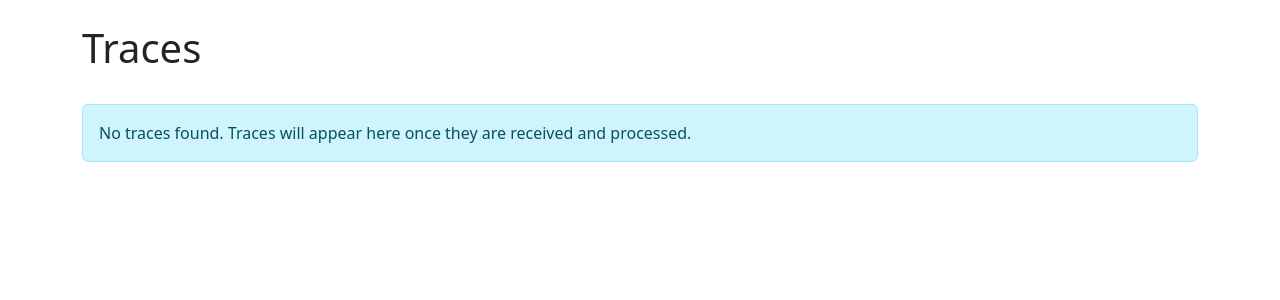
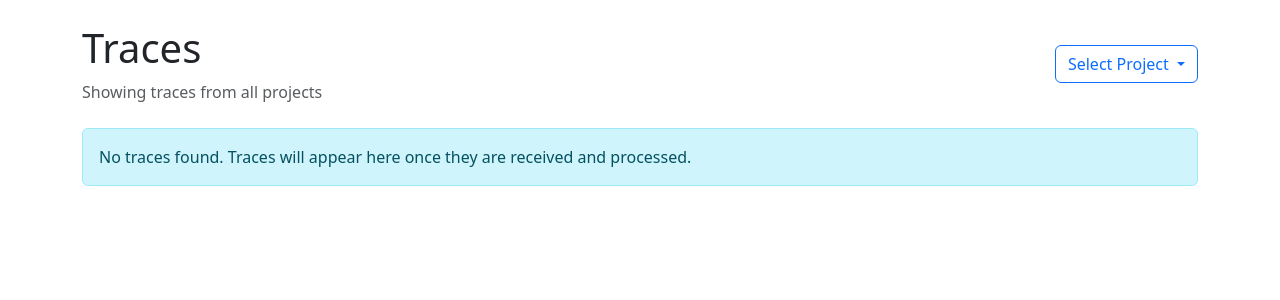
Before and after one commit to noodler-dev/noodler, a Django app: page /traces/ in a window 1280 px wide. Shown: the top 300 px of the page. Run offline with Django 5.2, Linux system fonts and the light colour scheme; a user stored in the database is signed in; tables that the repository leaves empty hold one stand-in row (values such as "Sample post"); data that the repository does not hold is empty; parts of the project's set-up code (start-up, migrations or seed data) failed here and were passed over.

Commit message:
Filter traces by current project from session
- Update trace_list to filter by current_project_id from session
- Show current project in trace list header with option to clear filter
- Add project dropdown selector in trace list
- Add trace_list_clear_filter view to clear project filter
- Update projects:switch to support 'next' redirect parameter
- Hide Project column when filtering by single project
- Update trace_detail to show project context
- Add comprehensive tests for session-based filtering

```diff
--- a/projects/views.py
+++ b/projects/views.py
@@ -257,4 +257,10 @@ def project_switch(request, project_id):
 
     request.session["current_project_id"] = project.id
     messages.success(request, f'Switched to project "{project.name}".')
+
+    # Support redirect to a different page via 'next' parameter
+    next_url = request.POST.get("next")
+    if next_url:
+        return redirect(next_url)
+
     return redirect("projects:detail", project_id=project.id)
--- a/traces/templates/traces/detail.html
+++ b/traces/templates/traces/detail.html
@@ -9,6 +9,9 @@
             <h1>Trace Details</h1>
             <p class="text-muted mb-0">
                 <code>{{ trace.trace_id }}</code> • {{ trace.project.name }}
+                {% if current_project and current_project.id != trace.project.id %}
+                    <span class="badge bg-warning ms-2">Different from current project</span>
+                {% endif %}
             </p>
         </div>
         <a href="{% url 'traces:list' %}" class="btn btn-outline-secondary">Back to Traces</a>
--- a/traces/templates/traces/list.html
+++ b/traces/templates/traces/list.html
@@ -5,7 +5,47 @@
 {% block content %}
 <div class="container mt-4">
     <div class="d-flex justify-content-between align-items-center mb-4">
-        <h1>Traces</h1>
+        <div>
+            <h1>Traces</h1>
+            {% if current_project %}
+                <p class="text-muted mb-0">
+                    Showing traces for <strong>{{ current_project.name }}</strong>
+                    <a href="{% url 'traces:clear_filter' %}" class="ms-2">Show All Projects</a>
+                </p>
+            {% else %}
+                <p class="text-muted mb-0">Showing traces from all projects</p>
+            {% endif %}
+        </div>
+        <div>
+            {% if user_projects %}
+                <div class="dropdown">
+                    <button class="btn btn-outline-primary dropdown-toggle" type="button" id="projectDropdown" data-bs-toggle="dropdown" aria-expanded="false">
+                        {% if current_project %}
+                            {{ current_project.name }}
+                        {% else %}
+                            Select Project
+                        {% endif %}
+                    </button>
+                    <ul class="dropdown-menu" aria-labelledby="projectDropdown">
+                        {% if current_project %}
+                            <li><a class="dropdown-item" href="{% url 'traces:clear_filter' %}">Show All Projects</a></li>
+                            <li><hr class="dropdown-divider"></li>
+                        {% endif %}
+                        {% for project in user_projects %}
+                            {% if project.id != current_project.id|default:0 %}
+                                <li>
+                                    <form method="post" action="{% url 'projects:switch' project.id %}" class="d-inline">
+                                        {% csrf_token %}
+                                        <input type="hidden" name="next" value="{% url 'traces:list' %}">
+                                        <button type="submit" class="dropdown-item">{{ project.name }}</button>
+                                    </form>
+                                </li>
+                            {% endif %}
+                        {% endfor %}
+                    </ul>
+                </div>
+            {% endif %}
+        </div>
     </div>
 
     {% if messages %}
@@ -23,7 +63,9 @@
                 <thead>
                     <tr>
                         <th>Trace ID</th>
-                        <th>Project</th>
+                        {% if not current_project %}
+                            <th>Project</th>
+                        {% endif %}
                         <th>Started</th>
                         <th>Ended</th>
                         <th>Duration</th>
@@ -36,7 +78,9 @@
                             <td>
                                 <code>{{ item.trace.trace_id }}</code>
                             </td>
-                            <td>{{ item.trace.project.name }}</td>
+                            {% if not current_project %}
+                                <td>{{ item.trace.project.name }}</td>
+                            {% endif %}
                             <td>{{ item.trace.started_at|date:"M d, Y H:i:s" }}</td>
                             <td>{{ item.trace.ended_at|date:"M d, Y H:i:s" }}</td>
                             <td>
--- a/traces/urls.py
+++ b/traces/urls.py
@@ -5,5 +5,6 @@ app_name = "traces"
 
 urlpatterns = [
     path("", views.trace_list, name="list"),
+    path("clear-filter/", views.trace_list_clear_filter, name="clear_filter"),
     path("<int:trace_id>/", views.trace_detail, name="detail"),
 ]
--- a/traces/views.py
+++ b/traces/views.py
@@ -3,6 +3,7 @@ from django.contrib.auth.decorators import login_required
 from django.contrib import messages
 from django.shortcuts import render, get_object_or_404, redirect
 from projects.views import get_user_projects
+from projects.models import Project
 from .models import Trace, Span
 
 
@@ -25,9 +26,24 @@ def format_duration(start, end):
 
 @login_required
 def trace_list(request):
-    """List all traces the user has access to (via their projects)."""
+    """List traces for the current project (from session) or all user projects."""
     user_projects = get_user_projects(request.user)
-    traces = Trace.objects.filter(project__in=user_projects).order_by("-started_at")
+    current_project_id = request.session.get("current_project_id")
+
+    # Filter by current project if set, otherwise show all user projects
+    if current_project_id:
+        # Validate that the current project is still accessible to the user
+        try:
+            current_project = user_projects.get(id=current_project_id)
+            traces = Trace.objects.filter(project=current_project).order_by("-started_at")
+        except Project.DoesNotExist:
+            # Current project is no longer accessible, clear it from session
+            del request.session["current_project_id"]
+            current_project = None
+            traces = Trace.objects.filter(project__in=user_projects).order_by("-started_at")
+    else:
+        current_project = None
+        traces = Trace.objects.filter(project__in=user_projects).order_by("-started_at")
 
     # Calculate durations for each trace
     traces_with_duration = []
@@ -42,8 +58,18 @@ def trace_list(request):
 
     context = {
         "traces_with_duration": traces_with_duration,
+        "current_project": current_project,
+        "user_projects": user_projects,
     }
     return render(request, "traces/list.html", context)
+
+
+@login_required
+def trace_list_clear_filter(request):
+    """Clear the current project filter and show all traces."""
+    if "current_project_id" in request.session:
+        del request.session["current_project_id"]
+    return redirect("traces:list")
 
 
 @login_required
@@ -95,9 +121,20 @@ def trace_detail(request, trace_id):
             }
         )
 
+    # Get current project from session for context
+    current_project_id = request.session.get("current_project_id")
+    current_project = None
+    if current_project_id:
+        user_projects = get_user_projects(request.user)
+        try:
+            current_project = user_projects.get(id=current_project_id)
+        except Project.DoesNotExist:
+            pass
+
     context = {
         "trace": trace,
         "trace_duration": trace_duration,
         "spans_with_duration": spans_with_duration,
+        "current_project": current_project,
     }
     return render(request, "traces/detail.html", context)
```
Also changed, not shown: traces/tests/test_views.py (+52 -1 lines).
